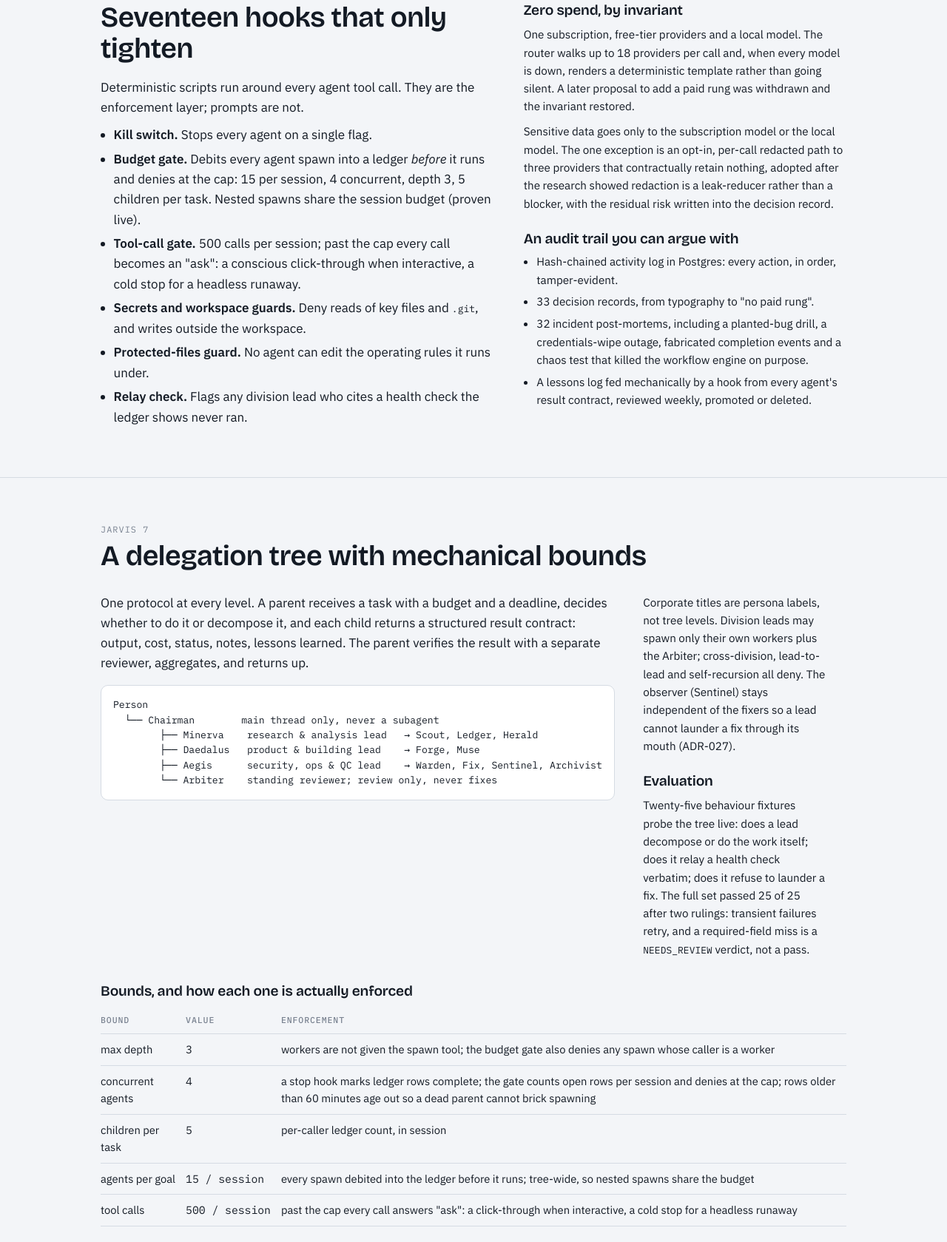
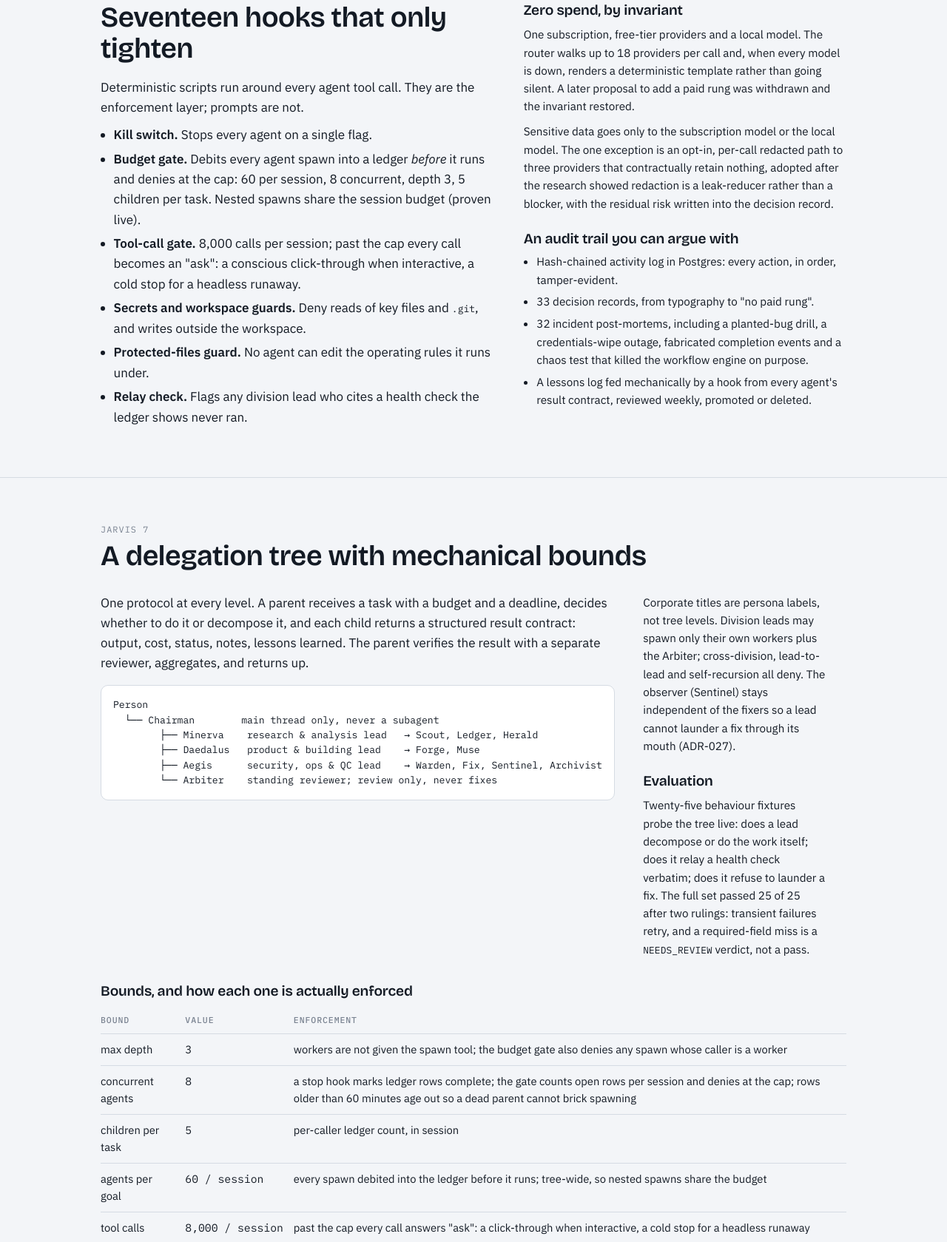
Before and after one commit to Joseph-Vincent-SDB/jarvis-os, a plain HTML site: page docs/index.html in a window 1280 px wide. Shown: the part 3839-5518 px from the top of the page at 74% size. Drawn offline with nearby package versions, Linux system fonts and the light colour scheme.

Commit message:
Case study: agent budget caps as they are live today
60 spawns per session, 8 concurrent, 60 per goal, 8,000 tool calls per session
(System/jarvis7-config.json since 2026-09-07). Depth 3 and 5 children per task
unchanged.

Co-Authored-By: Claude Opus 5.5 <noreply@anthropic.com>

```diff
--- a/docs/index.html
+++ b/docs/index.html
@@ -257,7 +257,7 @@ footer a{color:var(--ink-2)}
       <div class="layer rails">
         <div class="l-name">Rails, only ever tightened</div>
         <p>Every agent tool call passes through 17 deterministic hooks before it runs.</p>
-        <span class="box">kill switch</span><span class="box">budget gate<small>spawns debited before they run</small></span><span class="box">tool-call gate<small>500 per session</small></span><span class="box">secrets and workspace guards</span><span class="box">protected-files guard</span><span class="box">relay check</span>
+        <span class="box">kill switch</span><span class="box">budget gate<small>spawns debited before they run</small></span><span class="box">tool-call gate<small>8,000 per session</small></span><span class="box">secrets and workspace guards</span><span class="box">protected-files guard</span><span class="box">relay check</span>
         <p style="margin-top:.4rem"><b>Human gates</b>: send, delete, pay, trade. A fresh confirmation each time.</p>
       </div>
       <div class="layer arrow">
@@ -290,8 +290,8 @@ footer a{color:var(--ink-2)}
       <p>Deterministic scripts run around every agent tool call. They are the enforcement layer; prompts are not.</p>
       <ul class="tight">
         <li><b>Kill switch.</b> Stops every agent on a single flag.</li>
-        <li><b>Budget gate.</b> Debits every agent spawn into a ledger <em>before</em> it runs and denies at the cap: 15 per session, 4 concurrent, depth 3, 5 children per task. Nested spawns share the session budget (proven live).</li>
-        <li><b>Tool-call gate.</b> 500 calls per session; past the cap every call becomes an "ask": a conscious click-through when interactive, a cold stop for a headless runaway.</li>
+        <li><b>Budget gate.</b> Debits every agent spawn into a ledger <em>before</em> it runs and denies at the cap: 60 per session, 8 concurrent, depth 3, 5 children per task. Nested spawns share the session budget (proven live).</li>
+        <li><b>Tool-call gate.</b> 8,000 calls per session; past the cap every call becomes an "ask": a conscious click-through when interactive, a cold stop for a headless runaway.</li>
         <li><b>Secrets and workspace guards.</b> Deny reads of key files and <span class="mono">.git</span>, and writes outside the workspace.</li>
         <li><b>Protected-files guard.</b> No agent can edit the operating rules it runs under.</li>
         <li><b>Relay check.</b> Flags any division lead who cites a health check the ledger shows never ran.</li>
@@ -338,10 +338,10 @@ footer a{color:var(--ink-2)}
       <thead><tr><th>Bound</th><th>Value</th><th>Enforcement</th></tr></thead>
       <tbody>
         <tr><td>max depth</td><td class="v">3</td><td>workers are not given the spawn tool; the budget gate also denies any spawn whose caller is a worker</td></tr>
-        <tr><td>concurrent agents</td><td class="v">4</td><td>a stop hook marks ledger rows complete; the gate counts open rows per session and denies at the cap; rows older than 60 minutes age out so a dead parent cannot brick spawning</td></tr>
+        <tr><td>concurrent agents</td><td class="v">8</td><td>a stop hook marks ledger rows complete; the gate counts open rows per session and denies at the cap; rows older than 60 minutes age out so a dead parent cannot brick spawning</td></tr>
         <tr><td>children per task</td><td class="v">5</td><td>per-caller ledger count, in session</td></tr>
-        <tr><td>agents per goal</td><td class="v">15 / session</td><td>every spawn debited into the ledger before it runs; tree-wide, so nested spawns share the budget</td></tr>
-        <tr><td>tool calls</td><td class="v">500 / session</td><td>past the cap every call answers "ask": a click-through when interactive, a cold stop for a headless runaway</td></tr>
+        <tr><td>agents per goal</td><td class="v">60 / session</td><td>every spawn debited into the ledger before it runs; tree-wide, so nested spawns share the budget</td></tr>
+        <tr><td>tool calls</td><td class="v">8,000 / session</td><td>past the cap every call answers "ask": a click-through when interactive, a cold stop for a headless runaway</td></tr>
       </tbody>
     </table>
   </div>
```
Also changed, not shown: 1 other file.
